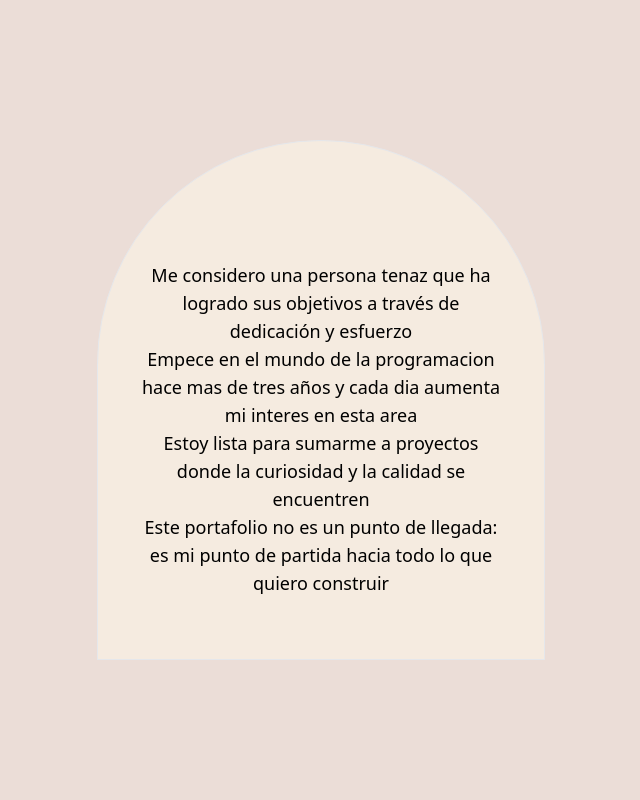
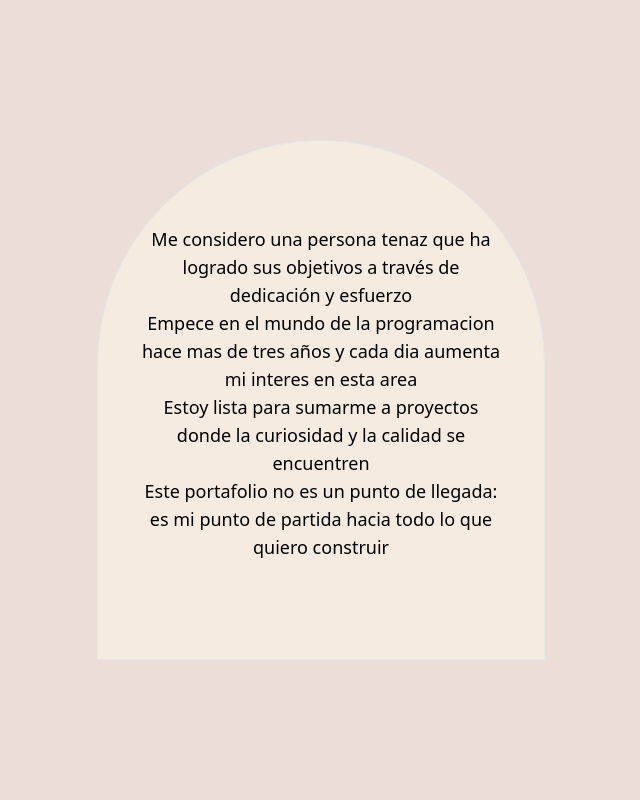
Before and after one commit to NaNajli/portfolio-2025, a Next.js app: page /education in a window 1280 px wide. Shown: the top 800 px of the page, without its empty margins (319-959 px from the left). Built offline with nearby package versions, Linux system fonts and the light colour scheme.

Commit message:
padding a texto

```diff
--- a/app/about/page.tsx
+++ b/app/about/page.tsx
@@ -8,10 +8,10 @@ export default function About() {
 <div className="relative z-10">
 <h1 className="text-2xl antialiased uppercase text-center md:text-left md:pl-45 md:pt-45 pt-20 "> Sobre mi</h1>
 <div className="flex justify-center items-center min-h-screen px-4 relative ">
-  <div className=" rounded-t-full border border-gray-400 w-full max-w-md h-[650px] md:h-[720px] p-10 bg-[#ebddd7]">
+  <div className=" rounded-t-full border border-gray-400 w-full max-w-md h-[660px] md:h-[720px] p-10 bg-[#ebddd7]">
     <div className=" rounded-t-full border border-gray-400 w-full max-w-md h-[320px] md:h-[310px] p-10">
      <Image className='w-65 rounded-full center' src="/photo.jpeg" alt="Profile" width={800} height={800} />
-    <p className="text-center md:mt-17 mt-10  md:text-lg ">
+    <p className="text-center md:mt-17 mt-30  md:text-lg ">
       Me considero una persona tenaz que ha logrado sus objetivos a través de dedicación y esfuerzo
       Empece en el mundo de la programacion hace mas de tres años y cada día aumenta más mi interés en esta área
     </p>
--- a/app/education/page.tsx
+++ b/app/education/page.tsx
@@ -3,7 +3,7 @@ export default function Education() {
   <>
 <div className="flex justify-center items-center min-h-screen px-4">
   <div className="bg-[#f5ebe0] rounded-t-full border border-gray-200 w-full max-w-md h-[420px] sm:h-[520px] p-10">
-    <p className="text-center mt-20 text-base sm:text-lg">
+    <p className="text-center mt-11 text-base sm:text-lg">
       Me considero una persona tenaz que ha logrado sus objetivos a través de dedicación y esfuerzo<br></br>
   Empece en el mundo de la programacion hace mas de tres años y cada dia aumenta mi interes en esta area<br></br>
   Estoy lista para sumarme a proyectos donde la curiosidad y la calidad se encuentren<br></br>
```
